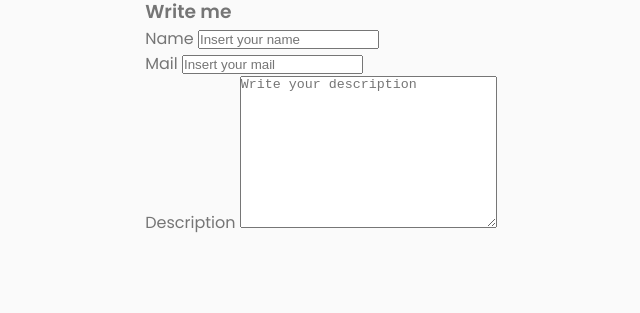
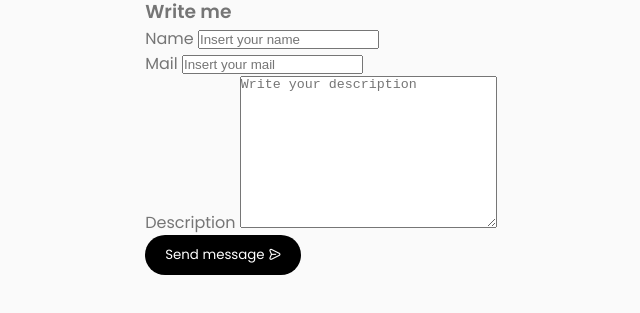
Before and after one commit to MiLee777/my-portfolio, a plain HTML site: page index.html in a window 1280 px wide. Shown: the part 2791-3104 px from the top of the page, without its empty margins (319-959 px from the left). Drawn offline with nearby package versions, Linux system fonts and the light colour scheme.

Commit message:
feat: add button in section Contact

```diff
--- a/index.html
+++ b/index.html
@@ -284,8 +284,10 @@
                     class="contact__form-input"
                     placeholder="Write your description"></textarea>
                 </div>
+                <button class="btn btn__send-message">Send message
+                  <i class="uil uil-message"></i>
+                </button>
               </form>
-
             </div>
           </div>
         </div>
--- a/style.css
+++ b/style.css
@@ -657,3 +657,9 @@ nav {
     display: none;
   }
 }
+
+/* Contact */
+.btn__send-message {
+  background-color: var(--title-color-dark);
+  color: var(--container-color);
+}
```
